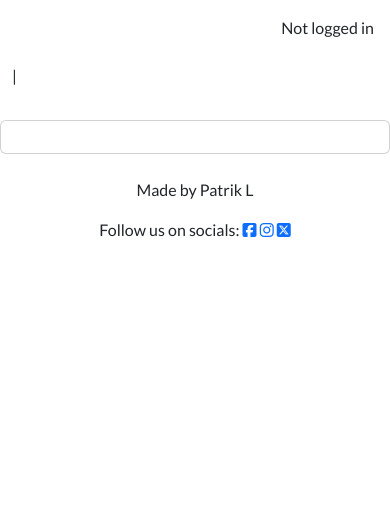
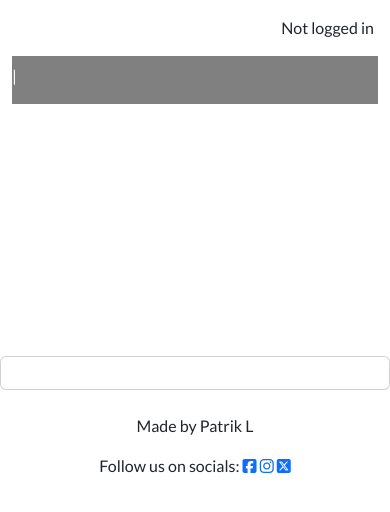
Before and after one commit to patriklundstrom91/trip_tips, a Django app: template blog/templates/blog/post_detail.html in a window 390 px wide. Shown: the part 64-576 px from the top of the page. Run offline with Django 5.2, Linux system fonts and the light colour scheme; the template is opened without the code that fills it, so the values that code supplies are empty; some libraries are stand-ins or nearby versions; some web fonts are replaced.

Commit message:
change bloghead style and bootstrap classes for better responsivnes

```diff
--- a/blog/templates/blog/post_detail.html
+++ b/blog/templates/blog/post_detail.html
@@ -8,7 +8,7 @@
                 <h2>{{ post.title }}</h2>
                 <p>{{ post.author }} | {{ post.created_on }}</p>
             </div>
-            <div class="d-none d-md-block col-md-6 masthead-image">
+            <div class="col-md-6 bloghead-image">
                 {% if "placeholder" in post.featured_image.url %}
                 <img class="card-img-top scale" src="{% static 'images/default.jpg' %}" alt="placeholder image"> {% else %}
                 <img class="card-img-top scale" src=" {{ post.featured_image.url }}" alt="{{ post.title }}"> {% endif %}
--- a/static/css/style.css
+++ b/static/css/style.css
@@ -19,3 +19,27 @@ body {
 h2 {
     font-family: var(--headline-font);
 }
+
+.scale {
+    width: 100%;
+    height: auto;
+}
+
+.bloghead {
+    overflow: hidden;
+    position: relative;
+    display: inline-block;
+    height: 33vh;
+    width: 100%;
+}
+
+.bloghead-text {
+    background-color: grey;
+    color: white;
+    position: relative;
+}
+
+.bloghead-image {
+    position: relative;
+    overflow: hidden;
+}
--- a/triptips/settings.py
+++ b/triptips/settings.py
@@ -29,7 +29,7 @@ TEMPLATES_DIR = os.path.join(BASE_DIR, 'templates')
 SECRET_KEY = os.environ.get("SECRET_KEY")
 
 # SECURITY WARNING: don't run with debug turned on in production!
-DEBUG = False
+DEBUG = True
 
 ALLOWED_HOSTS = ['.herokuapp.com', '127.0.0.1']
 
```
Also changed, not shown: blog/templates/blog/index.html (+3 -7 lines).
